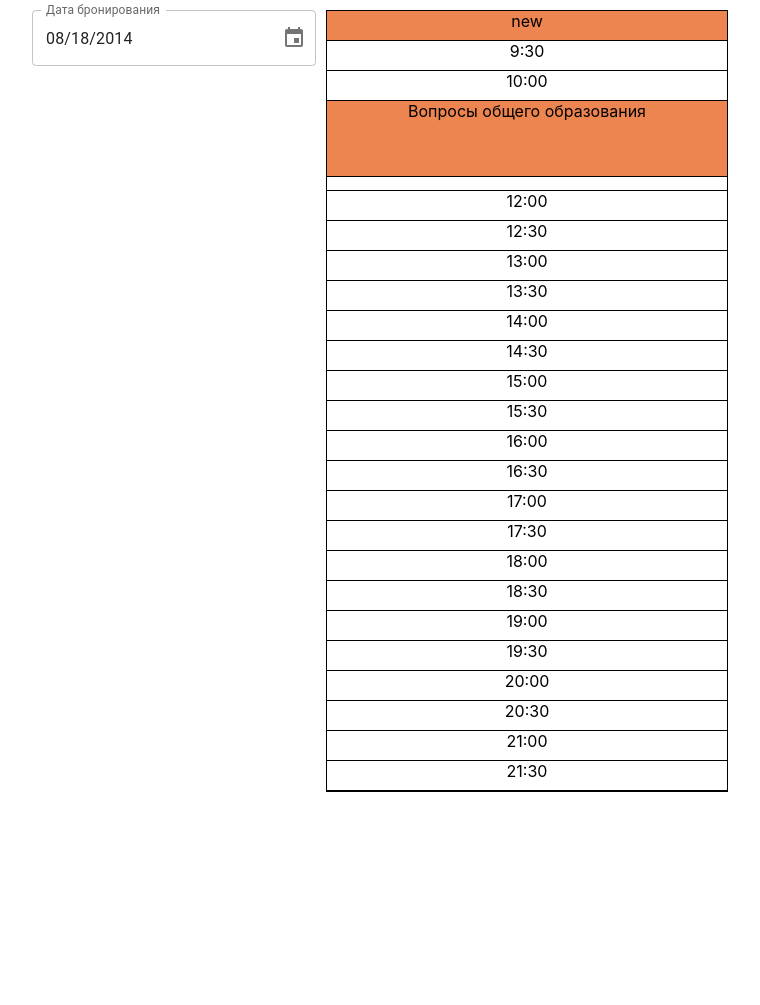
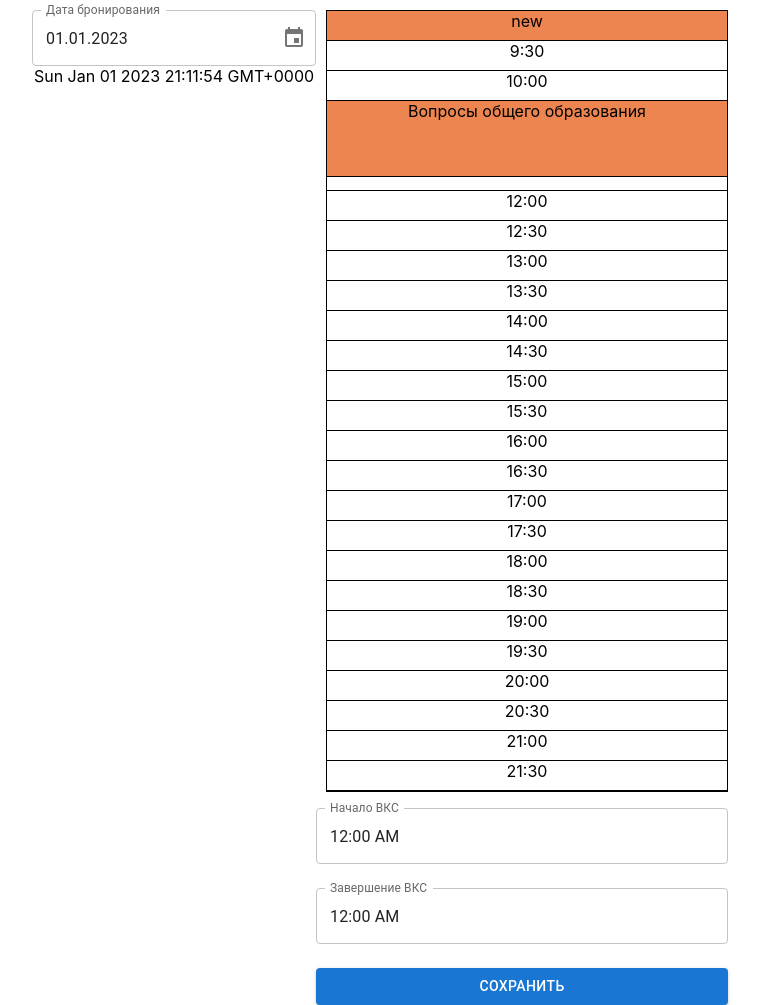
Before and after one commit to isakhalin/AppointApp, a React (Create React App) app: page / in a window 1280 px wide. Shown: the whole page, without its empty margins (260-1020 px from the left). Before the commit the page ends 800 px from the top, so only its background shows below. Built offline with nearby package versions, Linux system fonts and the light colour scheme.

Commit message:
modify(VksConstructor): Доработан конструктор вкс

```diff
--- a/src/App.js
+++ b/src/App.js
@@ -14,7 +14,6 @@ function App() {
   return (
     <div className="App">
       <div className="content-wpr">
-        {/*<VksConstructor />*/}
         <DateSelector/>
         <Calendar/>
       </div>
--- a/src/components/calendar/celendar.jsx
+++ b/src/components/calendar/celendar.jsx
@@ -2,6 +2,9 @@
 // clg  - console.log()
 
 import React from "react";
+
+// Import custom comps
+import {VksConstructor} from "../vksConstructor";
 
 export const Calendar = () => {
   const day = [
@@ -122,6 +125,7 @@ export const Calendar = () => {
   ];
 
   return (
+    <div>
       <div className="calendar-wrp">
         {day.map((el) => (
           <div
@@ -142,5 +146,7 @@ export const Calendar = () => {
           </div>
         ))}
       </div>
+      <VksConstructor />
+    </div>
   );
 };
--- a/src/components/dateSellector/dateSelector.jsx
+++ b/src/components/dateSellector/dateSelector.jsx
@@ -8,19 +8,20 @@ import TextField from "@mui/material/TextField";
 import {TimePicker} from "@mui/x-date-pickers/TimePicker";
 
 export const DateSelector = () => {
-  const [value, setValue] = useState(moment("2014-08-18T21:11:54"));
+  const [value, setValue] = useState(moment("2023-01-01T21:11:54"));
   console.log("VAL", value);
 
   const handleChange = (newValue) => {
-    setValue(newValue);
+    setValue(newValue.format("x"));
   };
 
   return (
+    <div>
       <LocalizationProvider dateAdapter={AdapterMoment}>
         <Stack spacing={3}>
           <DesktopDatePicker
             label="Дата бронирования"
-          inputFormat="MM/DD/YYYY"
+            inputFormat="DD.MM.YYYY"
             value={value}
             onChange={handleChange}
             renderInput={(params) => <TextField {...params} />}
@@ -33,5 +34,7 @@ export const DateSelector = () => {
           {/*/>*/}
         </Stack>
       </LocalizationProvider>
+      <div>{`${value}`}</div>
+    </div>
   );
 };
--- a/src/components/vksConstructor/vksConstructor.jsx
+++ b/src/components/vksConstructor/vksConstructor.jsx
@@ -1,39 +1,69 @@
-import React, { useState } from "react";
+import React, {useState} from "react";
 //import dayjs from "dayjs";
 import Stack from "@mui/material/Stack";
 import TextField from "@mui/material/TextField";
-import { LocalizationProvider } from "@mui/x-date-pickers/LocalizationProvider";
-import { TimePicker } from "@mui/x-date-pickers/TimePicker";
+import {LocalizationProvider} from "@mui/x-date-pickers/LocalizationProvider";
+import {TimePicker} from "@mui/x-date-pickers/TimePicker";
 // import { DateTimePicker } from "@mui/x-date-pickers/DateTimePicker";
-import { DesktopDatePicker } from "@mui/x-date-pickers/DesktopDatePicker";
+import {DesktopDatePicker} from "@mui/x-date-pickers/DesktopDatePicker";
 // import { MobileDatePicker } from "@mui/x-date-pickers/MobileDatePicker";
-import { AdapterMoment } from "@mui/x-date-pickers/AdapterMoment";
+import {AdapterMoment} from "@mui/x-date-pickers/AdapterMoment";
 import moment from "moment/moment";
+import Button from "@mui/material/Button";
 
 export const VksConstructor = () => {
-  const [value, setValue] = useState(moment("2014-08-18T21:11:54"));
-  console.log("VAL", value);
+  const [startValue, setStartValue] = useState(moment("2023-01-08T00:00:00"));
+  const [endValue, setEndValue] = useState(moment("2023-01-08T00:00:00"));
+  console.log("VAL", startValue);
+  console.log("VAL", endValue);
 
-  const handleChange = (newValue) => {
-    setValue(newValue);
-  };
+  // const handleChange = (newValue) => {
+  //   setValue(newValue);
+  // };
 
   return (
     <LocalizationProvider dateAdapter={AdapterMoment}>
-      <Stack spacing={3}>
-        <DesktopDatePicker
-          label="Date desktop"
-          inputFormat="MM/DD/YYYY"
-          value={value}
-          onChange={handleChange}
+      <Stack spacing={3} mt={2}>
+        <TimePicker
           renderInput={(params) => <TextField {...params} />}
+          value={startValue}
+          label="Начало ВКС"
+          onChange={(newValue) => {
+            setStartValue(newValue);
+          }}
+          // minTime={moment('2018-01-01T08:00')}
+          // maxTime={moment('2018-01-01T18:45')}
         />
         <TimePicker
-          label="Time"
-          value={value}
-          onChange={handleChange}
           renderInput={(params) => <TextField {...params} />}
+          value={endValue}
+          label="Завершение ВКС"
+          onChange={(newValue) => {
+            setEndValue(newValue);
+          }}
+          minTime={startValue}
+          // maxTime={moment('2023-01-10T00:00')}
         />
+        {/*<TimePicker*/}
+        {/*  renderInput={(params) => <TextField {...params} />}*/}
+        {/*  label="Завершение ВКС"*/}
+        {/*  value={value}*/}
+        {/*  onChange={(newValue) => {*/}
+        {/*    setValue(newValue);*/}
+        {/*  }}*/}
+        {/*  shouldDisableTime={(timeValue, clockType) => {*/}
+        {/*    if (clockType === 'hours' && timeValue % 2) {*/}
+        {/*      return true;*/}
+        {/*    }*/}
+
+        {/*    return false;*/}
+        {/*  }}*/}
+        {/*/>*/}
+        <Button
+        variant="contained"
+        >
+          Сохранить
+        </Button>
       </Stack>
     </LocalizationProvider>
   );
```
Lines whose indentation alone changed are shown as unchanged.
